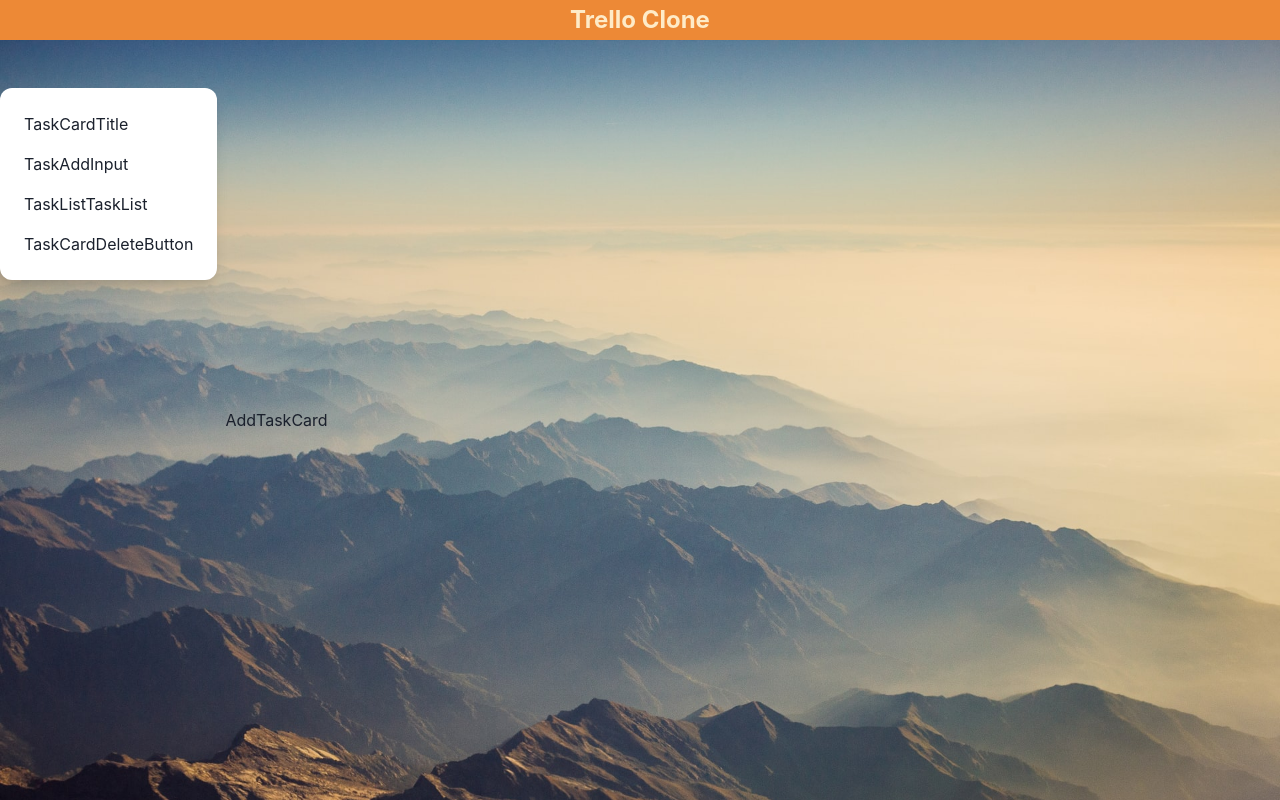
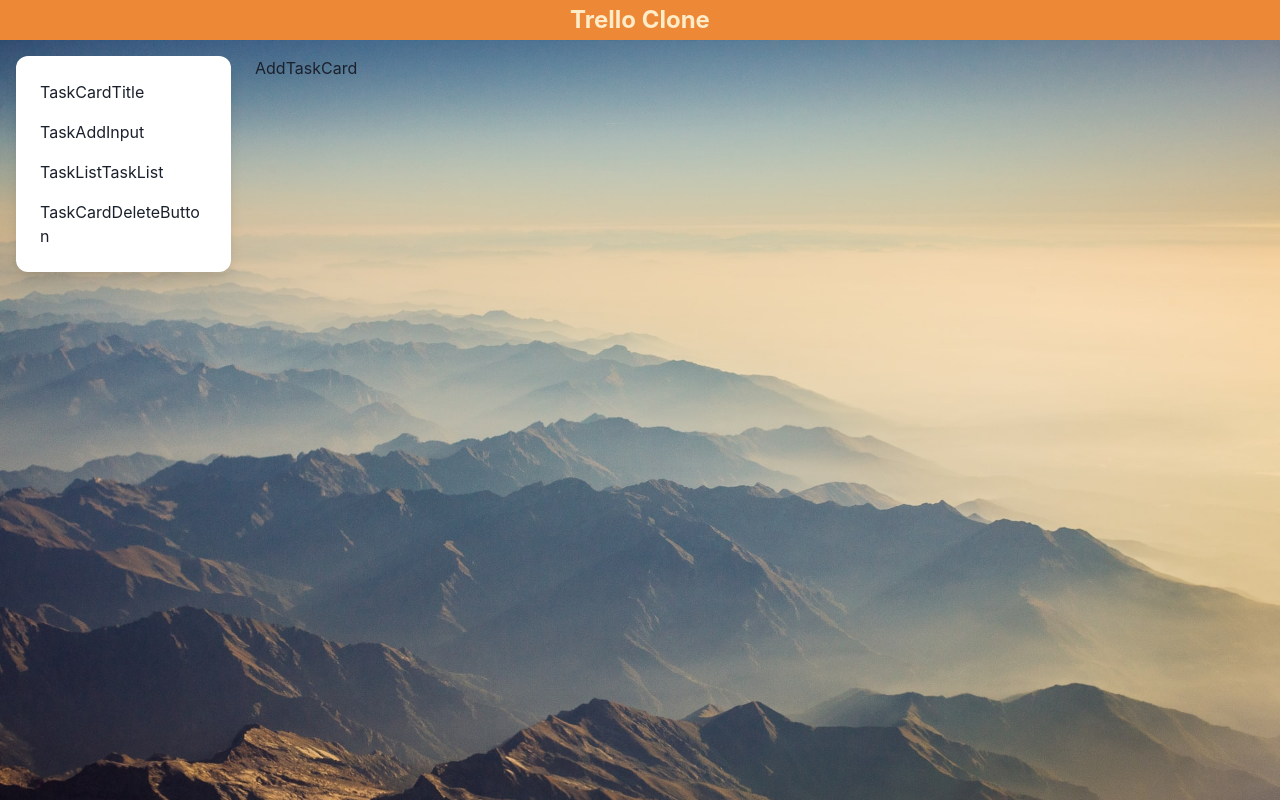
Before and after one commit to GrowUp-Haruno/react-trello-clone, a React (Create React App) app: page / in a window 1280 px wide. Built offline with nearby package versions, Linux system fonts and the light colour scheme.

Commit message:
レイアウト修正

```diff
--- a/src/components/dashboard/Dashboard.tsx
+++ b/src/components/dashboard/Dashboard.tsx
@@ -7,6 +7,8 @@ export const Dashboard = () => {
     <HStack
       bgImage="url('mountain.jpeg')"
       style={{ height: 'calc(100vh - 40px)', backgroundSize: 'cover' }}
+      p={4}
+      spacing={6}
     >
       <TaskCard></TaskCard>
       <AddTaskCard></AddTaskCard>
--- a/src/components/task/AddTaskCard.tsx
+++ b/src/components/task/AddTaskCard.tsx
@@ -1,7 +1,9 @@
-import React from 'react'
+import { Box } from '@chakra-ui/react';
 
 export const AddTaskCard = () => {
   return (
-    <div>AddTaskCard</div>
-  )
-}
+    <Box width={215} height="100%">
+      AddTaskCard
+    </Box>
+  );
+};
--- a/src/components/task/TaskCard.tsx
+++ b/src/components/task/TaskCard.tsx
@@ -5,18 +5,18 @@ import { TaskCardDeleteButton } from './TaskCardDeleteButton';
 import { TaskCardTitle } from './TaskCardTitle';
 import { TaskListTaskList } from './TaskListTaskList';
 
-export const TaskCard:FC = ({ children }) => {
+export const TaskCard: FC = ({ children }) => {
+
   return (
-    <Box h="100%">
+    <Box h="100%" w='215px'>
       <Stack
         spacing={4}
+        // maxW={'270px'}
         w={'full'}
-        maxW={'md'}
         bg={useColorModeValue('white', 'gray.700')}
         rounded={'xl'}
         boxShadow={'lg'}
         p={6}
-        my={12}
       >
         <TaskCardTitle />
         <TaskAddInput />
```
